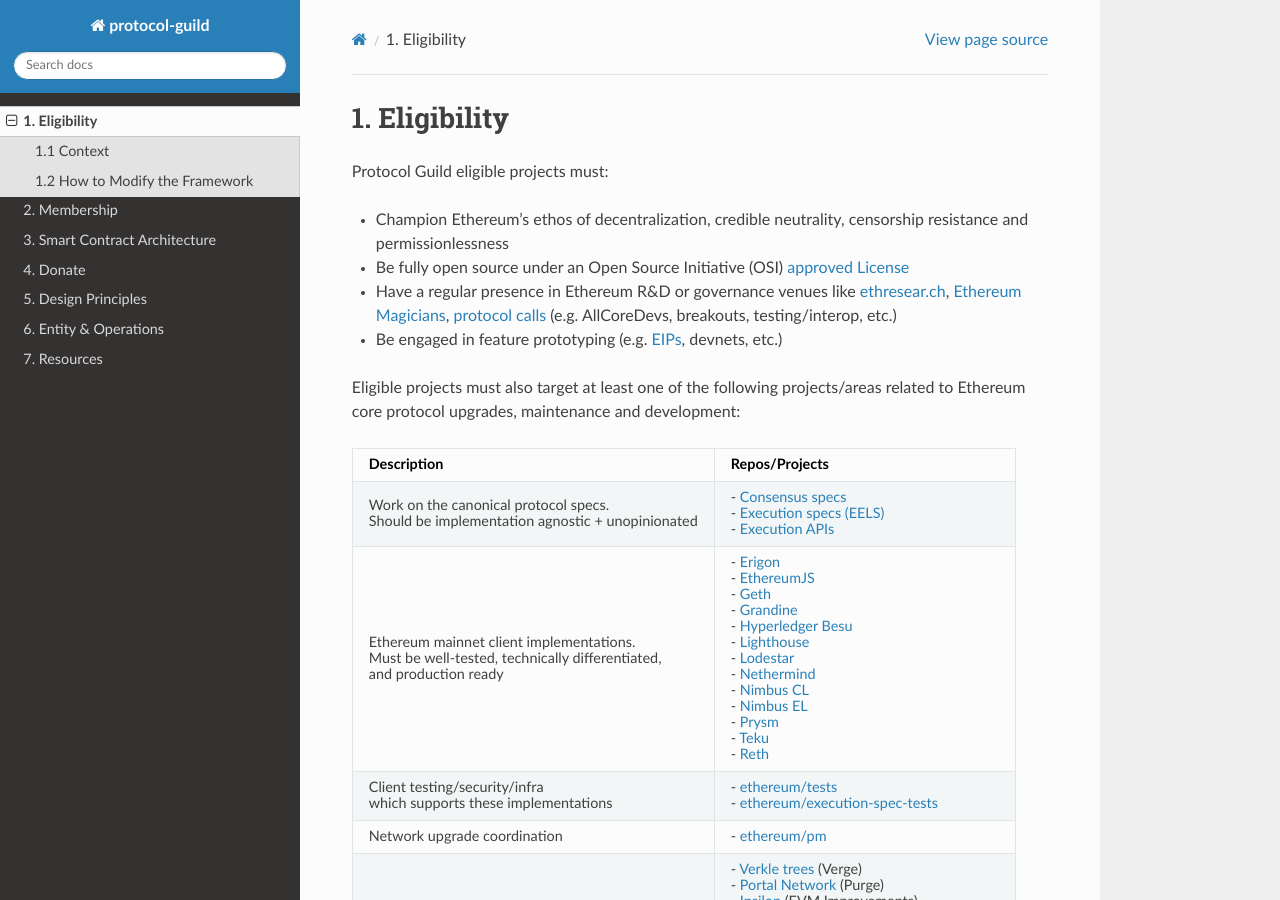
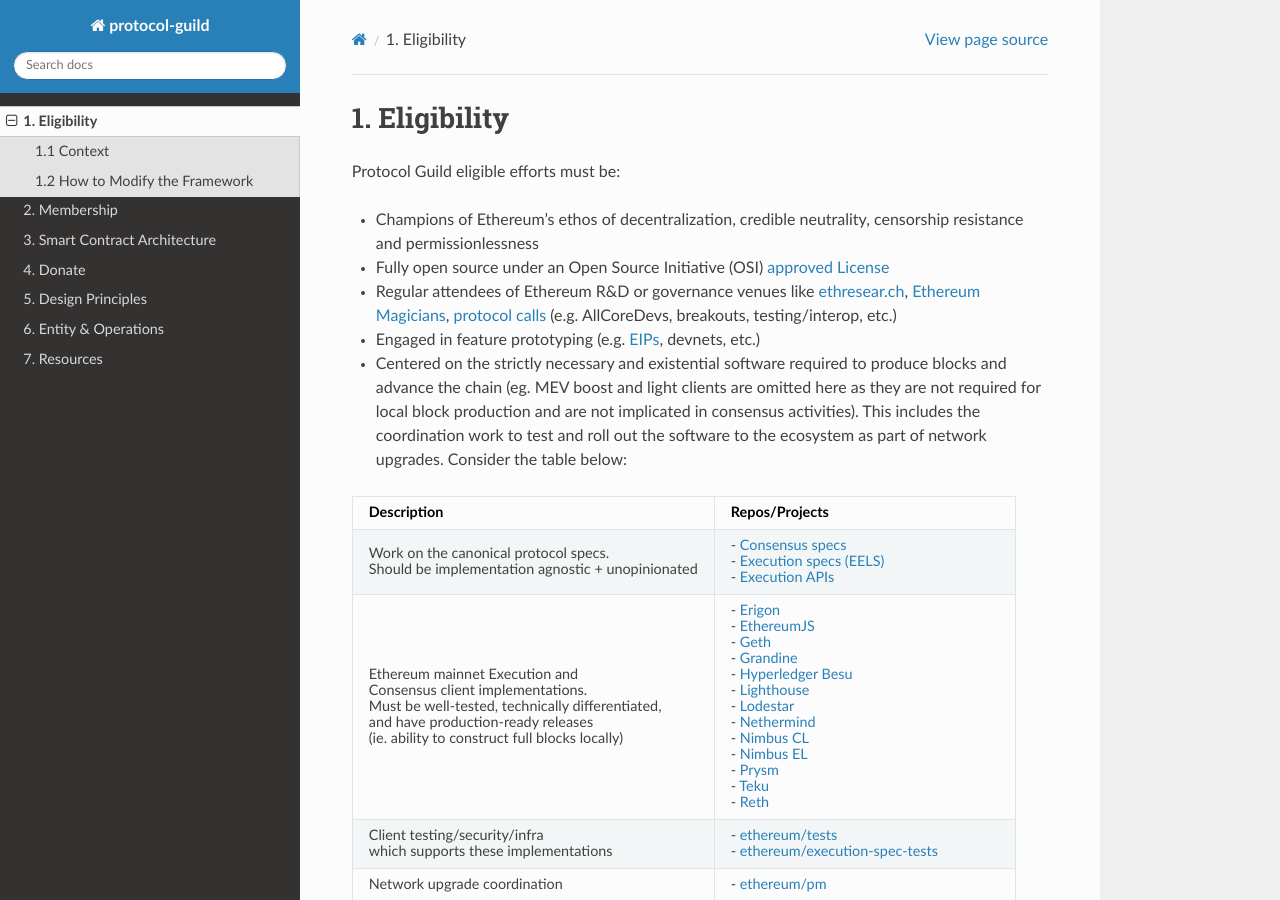
Before and after one commit to protocolguild/documentation, a Sphinx documentation site: the page built from docs/01-eligibility.md, in a window 1280 px wide and 900 px high. Built offline with Sphinx 7.4.7 and the Read the Docs theme 3.1.0, drawn with Linux system fonts in a browser that asks for light colours.

Commit message:
add specificity to eligibility
adds two notes to make eligibility more explicit:

- strictly necessary software for ethereum to come to consensus
- clients must be able to produce blocks locally to be considered

```diff
--- a/docs/01-eligibility.md
+++ b/docs/01-eligibility.md
@@ -1,18 +1,17 @@
 # 1. Eligibility
 
-Protocol Guild eligible projects must:
+Protocol Guild eligible efforts must be:
 
-- Champion Ethereum's ethos of decentralization, credible neutrality, censorship resistance and permissionlessness
-- Be fully open source under an Open Source Initiative (OSI) [approved License](https://opensource.org/licenses)
-- Have a regular presence in Ethereum R&D or governance venues like [ethresear.ch](https://ethresear.ch), [Ethereum Magicians](https://ethereum-magicians.org/), [protocol calls](https://calendar.google.com/calendar/u/0?cid=Y191cGFvZm9uZzhtZ3JtcmtlZ243aWM3aGs1c0Bncm91cC5jYWxlbmRhci5nb29nbGUuY29t) (e.g. AllCoreDevs, breakouts, testing/interop, etc.)
-- Be engaged in feature prototyping (e.g. [EIPs](https://github.com/ethereum/eips), devnets, etc.)
-
-Eligible projects must also target at least one of the following projects/areas related to Ethereum core protocol upgrades, maintenance and development:
+- Champions of Ethereum's ethos of decentralization, credible neutrality, censorship resistance and permissionlessness
+- Fully open source under an Open Source Initiative (OSI) [approved License](https://opensource.org/licenses)
+- Regular attendees of Ethereum R&D or governance venues like [ethresear.ch](https://ethresear.ch), [Ethereum Magicians](https://ethereum-magicians.org/), [protocol calls](https://calendar.google.com/calendar/u/0?cid=Y191cGFvZm9uZzhtZ3JtcmtlZ243aWM3aGs1c0Bncm91cC5jYWxlbmRhci5nb29nbGUuY29t) (e.g. AllCoreDevs, breakouts, testing/interop, etc.)
+- Engaged in feature prototyping (e.g. [EIPs](https://github.com/ethereum/eips), devnets, etc.)
+- Centered on the strictly necessary and existential software required to produce blocks and advance the chain (eg. MEV boost and light clients are omitted here as they are not required for local block production and are not implicated in consensus activities). This includes the coordination work to test and roll out the software to the ecosystem as part of network upgrades. Consider the table below:
 
 | Description | Repos/Projects |
 |:--|:---|
 | Work on the canonical protocol specs. <br/> Should be implementation agnostic + unopinionated | - [Consensus specs](https://github.com/ethereum/consensus-specs) <br/> - [Execution specs (EELS)](https://github.com/ethereum/execution-specs) <br/> - [Execution APIs](https://github.com/ethereum/execution-apis)  |
-| Ethereum mainnet client implementations. <br/> Must be well-tested, technically differentiated, <br/>  and production ready | - [Erigon](https://github.com/erigontech/erigon) <br/> - [EthereumJS](https://github.com/ethereumjs) <br/> - [Geth](https://github.com/ethereum/go-ethereum) <br/> - [Grandine](https://github.com/grandinetech/grandine) <br/> - [Hyperledger Besu](https://github.com/hyperledger/besu) <br/> - [Lighthouse](https://github.com/sigp/lighthouse) <br/> - [Lodestar](https://github.com/ChainSafe/lodestar) <br/> - [Nethermind](https://github.com/NethermindEth/nethermind) <br/> - [Nimbus CL](https://github.com/status-im/nimbus-eth2) <br/> - [Nimbus EL](https://github.com/status-im/nimbus-eth1) <br/> - [Prysm](https://github.com/prysmaticlabs/prysm) <br/> - [Teku](https://github.com/ConsenSys/teku) <br/> - [Reth](https://github.com/paradigmxyz/reth) |
+| Ethereum mainnet Execution and <br/> Consensus client implementations. <br/> Must be well-tested, technically differentiated, <br/>  and have production-ready releases <br/> (ie. ability to construct full blocks locally) | - [Erigon](https://github.com/erigontech/erigon) <br/> - [EthereumJS](https://github.com/ethereumjs) <br/> - [Geth](https://github.com/ethereum/go-ethereum) <br/> - [Grandine](https://github.com/grandinetech/grandine) <br/> - [Hyperledger Besu](https://github.com/hyperledger/besu) <br/> - [Lighthouse](https://github.com/sigp/lighthouse) <br/> - [Lodestar](https://github.com/ChainSafe/lodestar) <br/> - [Nethermind](https://github.com/NethermindEth/nethermind) <br/> - [Nimbus CL](https://github.com/status-im/nimbus-eth2) <br/> - [Nimbus EL](https://github.com/status-im/nimbus-eth1) <br/> - [Prysm](https://github.com/prysmaticlabs/prysm) <br/> - [Teku](https://github.com/ConsenSys/teku) <br/> - [Reth](https://github.com/paradigmxyz/reth) |
 | Client testing/security/infra <br/> which supports these implementations | - [ethereum/tests](https://github.com/ethereum/tests) <br/> - [ethereum/execution-spec-tests](https://github.com/ethereum/execution-spec-tests) |
 | Network upgrade coordination  | - [ethereum/pm](https://github.com/ethereum/pm) |
 | Research and implementation experiments <br/> related to potential protocol changes | - [Verkle trees](https://github.com/gballet/go-verkle) (Verge) <br/> - [Portal Network](https://github.com/ethereum/portal-network-specs) (Purge) <br/> - [Ipsilon](https://github.com/ipsilon) (EVM Improvements) <br/> - Consensus work <br/> - Cryptography <br/> - Mechanism design <br/> - Resource pricing |
```
